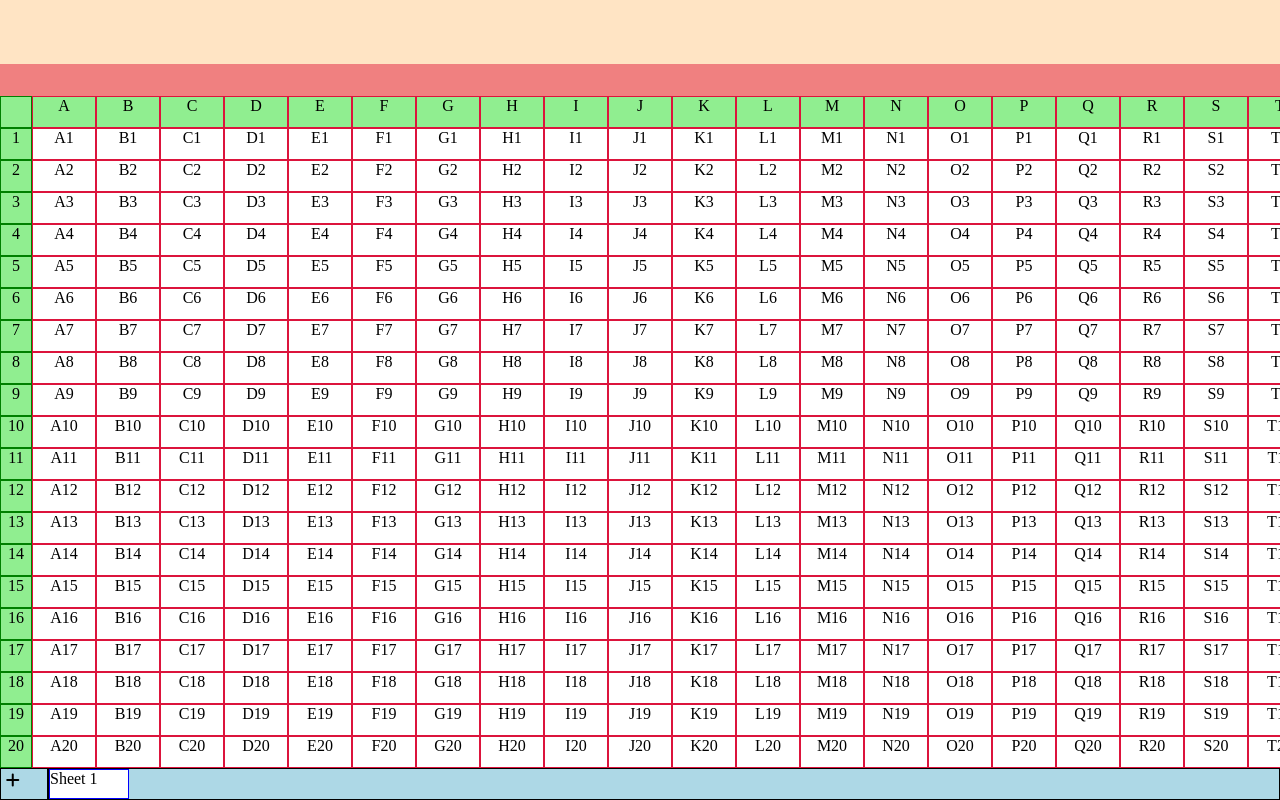
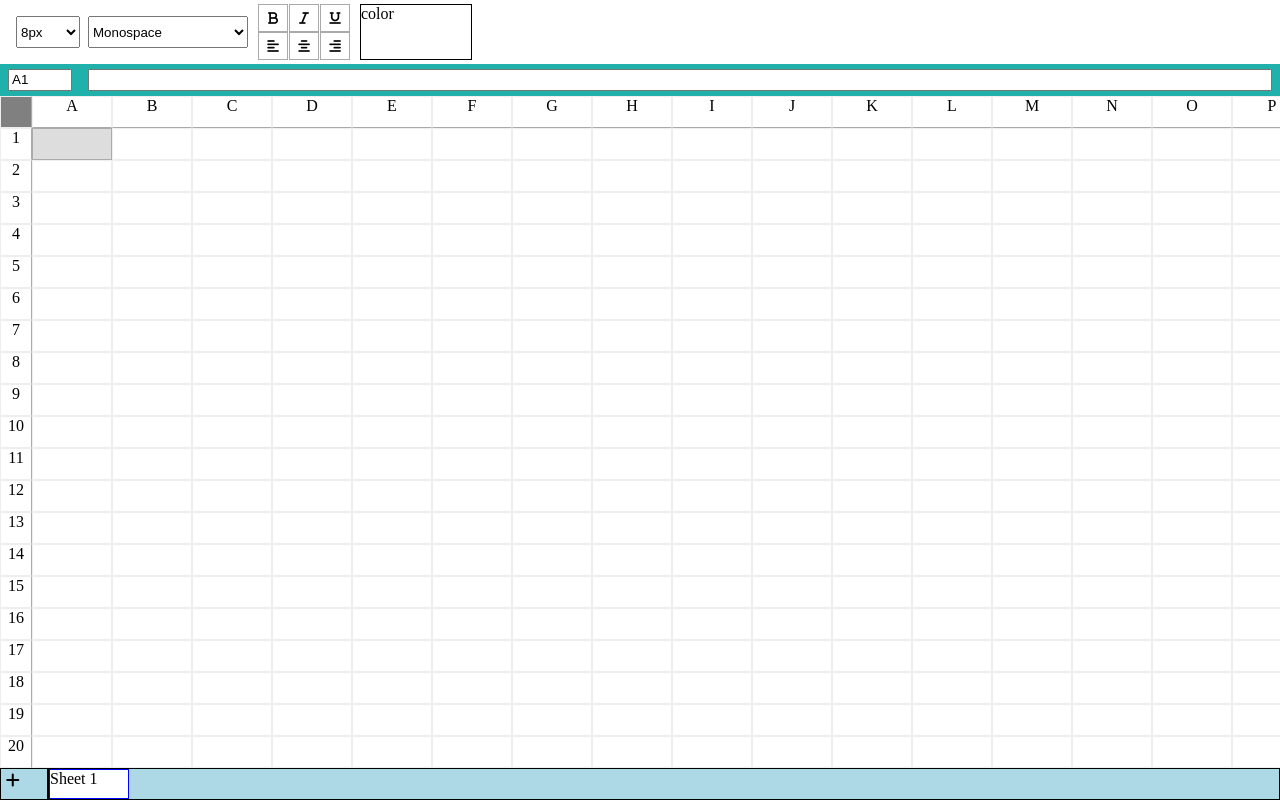
Before and after one commit to Avneet26/Excel-clone, a plain HTML site: page index.html in a window 1280 px wide. Drawn offline with Linux system fonts and the light colour scheme.

Commit message:
added input to cells and formatting menu layout

```diff
--- a/grid.js
+++ b/grid.js
@@ -1,29 +1,89 @@
+//Add 1 to 100 rows
 let leftCol = document.querySelector(".left-row");
+let addressInput = document.querySelector(".address-input");
+let bold = document.querySelector(".bold");
+let underline = document.querySelector(".underline");
+let italic = document.querySelector(".italic")
+
 let rows = 100;
-for (let i = 1;i <= 100;i++) {
+for (let i = 1; i <= 100; i++) {
     let rowsNo = document.createElement("div");
     rowsNo.innerText = i;
     rowsNo.classList.add("box");
     leftCol.appendChild(rowsNo);
 }
+//Add A to Z columns
 let topRow = document.querySelector(".top-row");
 let cols = 26;
-for(let i = 65;i<=90;i++){
+for (let i = 65; i <= 90; i++) {
     let colNo = document.createElement("div");
     //get ascci code of A to Z
     colNo.innerText = String.fromCharCode(i);
     colNo.classList.add("cell");
     topRow.appendChild(colNo);
 }
-let grid = document.querySelector('.grid');
-for(let i=0;i<100;i++){
-    let row = document.createElement('div');
-    row.setAttribute("class","row");
-    for(let j=65;j<=90;j++){
+//Add 100*26 grid
+let grid = document.querySelector(".grid");
+for (let i = 0; i < 100; i++) {
+    let row = document.createElement("div");
+    row.setAttribute("class", "row");
+    for (let j = 0; j <= 26; j++) {
         let cells = document.createElement("div");
-        cells.setAttribute("class","cell");
-        cells.innerText = `${String.fromCharCode(j)}${i+1}`;
+        cells.setAttribute("class", "cell");
+        // cells.innerText = `${String.fromCharCode(j)}${i+1}`;
+        cells.setAttribute("rid", i);
+        cells.setAttribute("cid", j);
+        cells.setAttribute("contenteditable", "true");
         row.appendChild(cells);
+        //sath ke sath add event listener to every cell
+        cells.addEventListener("click", handleCellClick);
     }
     grid.appendChild(row);
 }
+
+let allcells = document.querySelectorAll(".grid .cell");
+
+function handleCellClick(e) {
+    //currentTarget btaega ke konsa cell click hua hai
+    let cell = e.currentTarget;
+    //cell ka row and col utha lao
+    let rid = cell.getAttribute("rid");
+    rid = Number(rid);
+    let cid = cell.getAttribute("cid");
+    cid = Number(cid);
+    let address = `${String.fromCharCode(65 + cid)}${rid + 1}`;
+    //address input me row and col ki value daal do
+    document.querySelector(".address-input").value = address;
+    for (let i = 0; i < allcells.length; i++) {
+        allcells[i].classList.remove("active-cell");
+    }
+    cell.classList.add("active-cell");
+}
+
+//excel me first cell clicked hota hai already
+allcells[0].click();
+
+bold.addEventListener("click", function () {
+    setUiElem().style.fontWeight = "bold";
+});
+underline.addEventListener("click", function () {
+    setUiElem().style.textDecoration = "underline";
+});
+italic.addEventListener("click", function () {
+    setUiElem().style.fontStyle = "italic";
+});
+
+function setUiElem(){
+    let address = addressInput.value;
+    let riciObj = getidFromAddress(address);
+    let rid = riciObj.rid;
+    let cid = riciObj.cid;
+    let uiCell = document.querySelector(`.cell[rid="${rid}"][cid="${cid}"]`);
+    return uiCell;
+}
+
+function getidFromAddress(address) {
+    let cid = Number(address.charCodeAt(0)) - 65;
+    let rid = Number(address.slice(1)) - 1;
+    return { rid, cid };
+}
--- a/index.html
+++ b/index.html
@@ -9,20 +9,52 @@
             src="https://kit.fontawesome.com/3b4f251a02.js"
             crossorigin="anonymous"
         ></script>
+        <link
+            href="https://fonts.googleapis.com/icon?family=Material+Icons"
+            rel="stylesheet"
+        />
         <link rel="stylesheet" href="style.css" />
     </head>
     <body>
-        <div class="menu-container"></div>
-        <div class="formula-container"></div>
+        <div class="menu-container">
+            <select class="font-size">
+                <option value="8">8px</option>
+                <option value="10">10px</option>
+                <option value="12">12px</option>
+                <option value="14">14px</option>
+            </select>
+            <select class="font-family">
+                <option value="monospace">Monospace</option>
+                <option value="sans-serif">Sans-serif</option>
+                <option value="roboto">Roboto</option>
+                <option value="georgia">Georgia</option>
+                <option value="montserrat">Montserrat</option>
+            </select>
+
+            <div class="bui-align">
+                <div class="bui-container">
+                    <button class="bold"><i class="fas fa-bold"></i></button>
+                    <button class="italic"><i class="fas fa-italic"></i></button>
+                    <button class="underline"><i class="fas fa-underline"></i></button>
+                </div>
+                <div class="align-container">
+                    <button><i class="fas fa-align-left"></i></button>
+                    <button><i class="fas fa-align-center"></i></button>
+                    <button><i class="fas fa-align-right"></i></button>
+                </div>
+            </div>
+
+            <div class="color-container">color</div>
+        </div>
+        <div class="formula-container">
+            <input type="text" class="address-input" readonly/>
+            <input type="text" class="formula-input" />
+        </div>
         <div class="grid-container">
-            <div class="top-part">
-                <div class="left-box box"></div>
-                <div class="top-row"></div>
-            </div>
-            <div class="bottom-part">
-                <div class="left-row"></div>
-                <div class="grid"></div>
-            </div>
+            <div class="left-box box"></div>
+            <div class="top-row"></div>
+            <div class="left-row"></div>
+            <div class="grid"></div>
         </div>
         <div class="sheets-container">
             <div class="add-sheet-btn">
--- a/style.css
+++ b/style.css
@@ -6,22 +6,84 @@ body {
 }
 .menu-container {
     height: 4rem;
-    background-color: bisque;
+    display: flex;
+    width: 100vw;
+    align-items: center;
+    gap: 0.5rem;
 }
+.font-size{
+    width: 4rem;
+    height: 2rem;
+    margin-left: 1rem
+}
+.font-family{
+    width: 10rem;
+    height: 2rem;
+}
+.bui-align{
+    width: 6rem;
+    height: 3.5rem;
+    display: flex;
+    flex-direction: column;
+    align-items: center;
+    justify-content: space-between;
+}
+.bui-container{
+    background-color: white;
+    height: 2rem;
+    width: 95%;
+    display: flex;
+    justify-content: space-between;
+    align-items: center;
+}
+.bui-container button{
+    height: 97%;
+    width: 32%;
+    background-color: white;
+    border: 1px solid #aaa;
+}
+.align-container{
+    height: 2rem;
+    width: 95%;
+    display: flex;
+    justify-content: space-between;
+    align-items: center;
+}
+.align-container button{
+    height: 97%;
+    width: 32%;
+    background-color: white;
+    border: 1px solid #aaa;
+}
+.color-container{
+    border: 1px solid;
+    height: 3.5rem;
+    width: 7rem;
+}
+
+/*FORMULA BAR STYLING*/
 .formula-container {
     height: 2rem;
-    background-color: lightcoral;
+    background-color: lightseagreen;
+    display: flex;
+    align-items: center;
+    justify-content: space-around;
 }
+.formula-container *{
+    height: 70%;
+}
+.address-input{
+    width: 4rem;
+}
+.formula-input{
+    width: calc(100vw - 6rem);
+}
+
+/* GRID STYLING */
 .grid-container {
     height: calc(100vh - 8rem);
-    background-color: lightgreen;
     overflow: auto;
-}
-.top-part{
-    display: flex;
-}
-.bottom-part{
-    display: flex;
+    position: relative;
 }
 .sheets-container {
     background-color: lightblue;
@@ -38,27 +100,45 @@ body {
 .box{
     height: 2rem;
     width: 2rem;
-    border: 1px solid green;
+    border: 1px solid #eee;
     text-align: center;
+    border-right: 1px solid #aaa;
 }
 .left-box{
     min-width: 2rem;
+    background-color: gray;
 }
 .top-row{
     height: 2rem;
     display: flex;
+    position: absolute;
+    left: 2rem;
+    top: 0rem;
+}
+.top-row .cell{
+    border-bottom: 1px solid #aaa;
 }
 .cell{
     height: 2rem;
-    min-width: 4rem;
-    border: 1px solid crimson;
+    min-width: 5rem;
+    border: 1px solid #eee;
     text-align: center;
+}
+.cell:focus{
+    outline: none;
 }
 .grid{
     background-color: white;
+    position: absolute;
+    left: 2rem;
+    top: 2rem;
 }
 .row{
     display: flex;
+}
+.active-cell{
+    border: 1px solid #aaa;
+    background-color: #ddd;
 }
 
 /* sheet css */
```
Also changed, not shown: features.txt.
